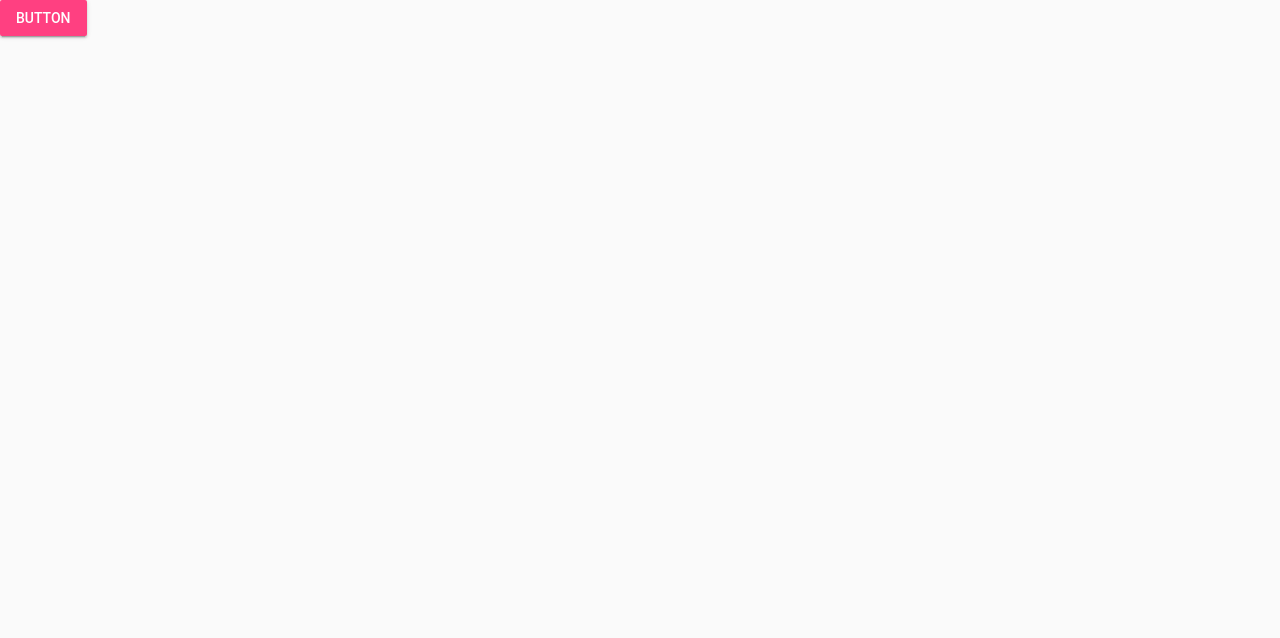
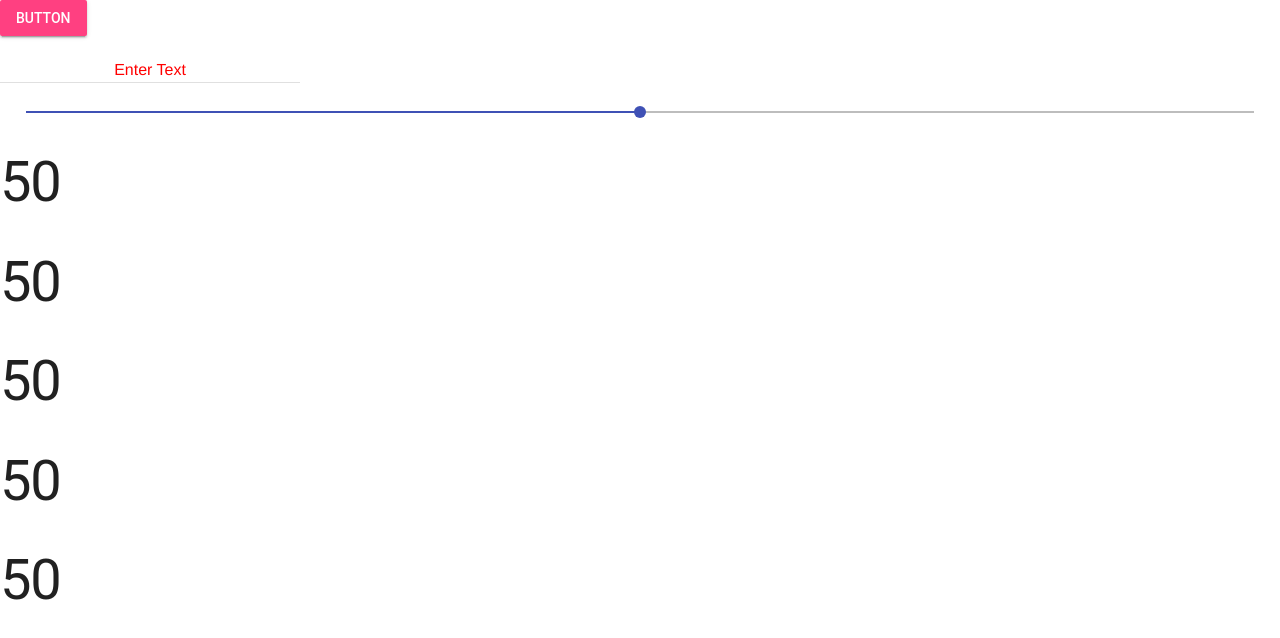
Before and after one commit to sonicthegamer/design-experimentation, a plain HTML site: page index.html in a window 1280 px wide. Drawn offline with nearby package versions, Linux system fonts and the light colour scheme.

Commit message:
testing inputs

```diff
--- a/index.html
+++ b/index.html
@@ -19,6 +19,15 @@
   Button
 </button>
 
+<form action="#">
+	<div class="mdl-textfield mdl-js-textfield">
+		<input class="mdl-textfield__input" type="text" id="string"/>
+		<label class="mdl-textfield__label" style="text-align:center; color:red;" for="string"> Enter Text </label>
+	</div>
+</form>
+
+<input id="test" class="mdl-slider mdl-js-slider"  type="range" min=0 max=100 value=50 tabindex=0  />
+
 
 
 </body>
--- a/script.js
+++ b/script.js
@@ -1,12 +1,19 @@
 $(document).ready(function(){
-
+/*
 var i = 0,
 fade = setInterval(function(){
     i++;
-    $('body').css('background','rgb(' + i + ',' + i + ',' + i + ')');
+    $('body').css('background','rgb(' + i + ',' + i + ',' + 100 + ')');
+},200);
+*/
 
-},20);
+value = $('#test').val();
 
 
+setInterval(function(){
+$('body').append('<h1>' + value + '</h1>');
+$('#string').text(value);
+
+},1000);
 
 });
--- a/style.css
+++ b/style.css
@@ -0,0 +1,3 @@
+form >label{
+    color:red;
+}
```
